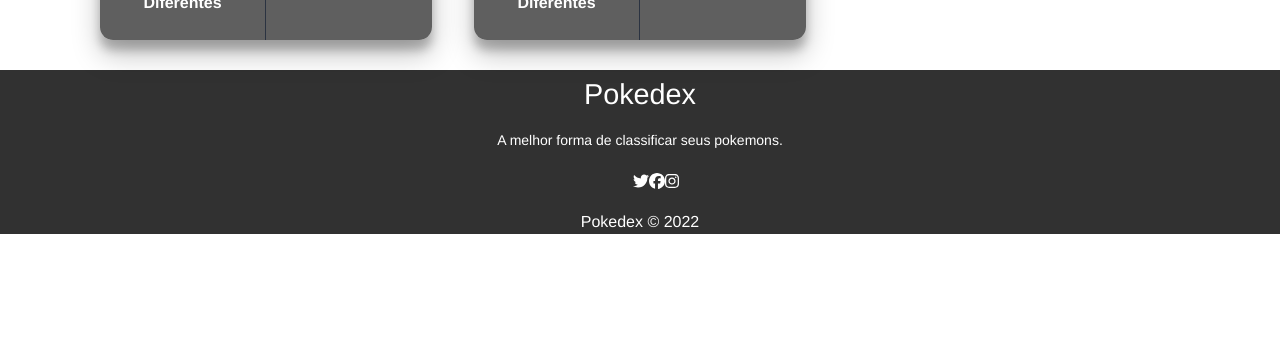
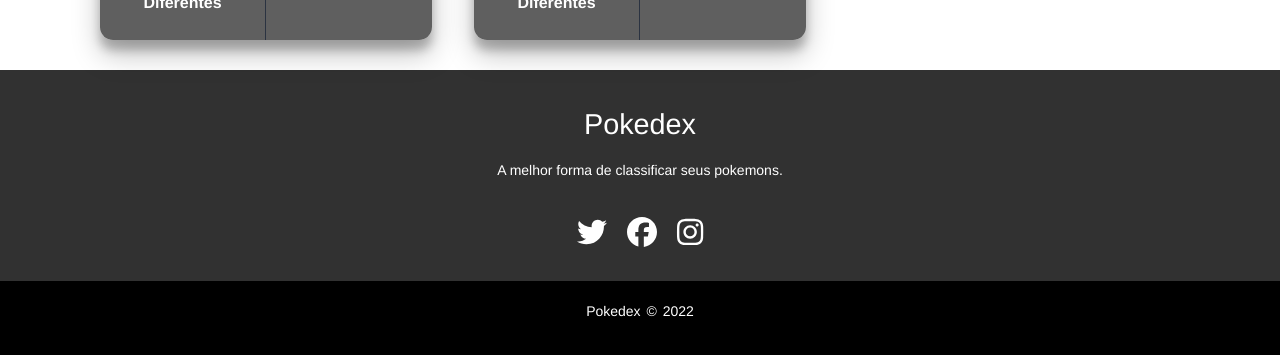
Before and after one commit to Spliterr/Pokedex, a Vue app: page / in a window 1280 px wide. Shown: the part 2238-2593 px from the top of the page. Before the commit the page ends 2488 px from the top, so only its background shows below. Built offline with nearby package versions, Linux system fonts and the light colour scheme.

Commit message:
fix: :bug: footer finishing

```diff
--- a/src/components/views/IndexMain.vue
+++ b/src/components/views/IndexMain.vue
@@ -333,9 +333,9 @@
         <h3>Pokedex</h3>
         <p>A melhor forma de classificar seus pokemons.</p>
         <ul class="social">
-          <li><font-awesome-icon icon="fa-brands fa-twitter" /></li>
-          <li><font-awesome-icon icon="fa-brands fa-facebook" /></li>
-          <li><a href="#"><font-awesome-icon icon="fa-brands fa-instagram" /></a></li>
+          <li><a href="https://twitter.com/pokemon" target="_blank"><font-awesome-icon icon="fa-brands fa-twitter" /></a></li>
+          <li><a href="https://www.facebook.com/Pokemon/" target="_blank"><font-awesome-icon icon="fa-brands fa-facebook" /></a></li>
+          <li><a href="https://www.instagram.com/pokemon/" target="_blank"><font-awesome-icon icon="fa-brands fa-instagram" /></a></li>
         </ul>
       </div>
       <div class="footer-bottom">
@@ -465,8 +465,8 @@ h4 {
   background-color: #313131;
   color: white;
   margin-top: 30px;
-
   height: auto;
+  padding-top: 30px;
 }
 
 .footer-content{
@@ -494,17 +494,42 @@ h4 {
 .social{
   list-style: none;
   display: flex;
+  padding: 0;
   align-items: center;
   justify-content: center;
-  margin: 1rem, 0, 3rem, 0;
+
 }
 
 .social li{
-  margin: 0, 10px;
+  margin: 10px;
+
 }
 
 .social a{
   text-decoration: none;
   color: #fff;
+  font-size: 30px;
 }
+
+.social a:hover {
+  color:rgb(238, 255, 2);
+
+}
+
+.footer-bottom{
+  background: black;
+  width: 100%;
+  padding: 20px;
+  text-align: center;
+  justify-content: center;
+  margin: 0;
+}
+
+.footer-bottom p{
+  font-size: 14px;
+  word-spacing: 2px;
+  text-transform: capitalize;
+
+}
+
 </style>
```
